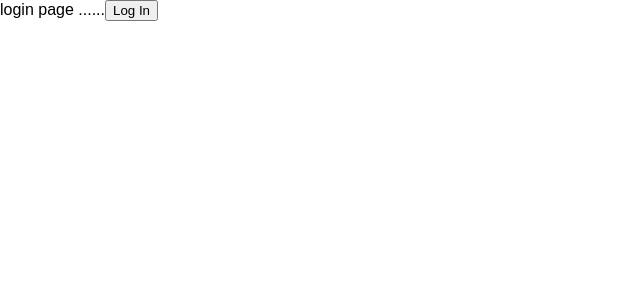
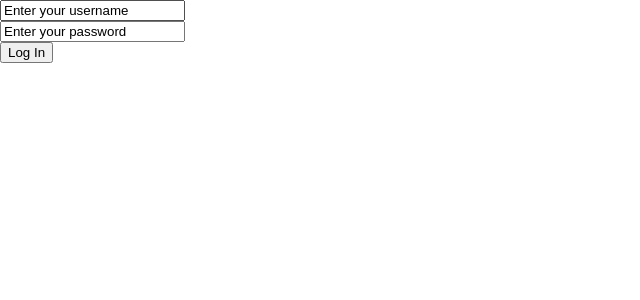
Before and after one commit to amyniovi/React-Movie-Search, a React (Create React App) app: page /login in a window 1280 px wide. Shown: the top 300 px of the page, without its empty margins (0-640 px from the left). Built offline with nearby package versions, Linux system fonts and the light colour scheme.

Commit message:
Sign Out feature implemented using withRouter

```diff
--- a/src/components/pages/homePage.js
+++ b/src/components/pages/homePage.js
@@ -1,7 +1,8 @@
 import React, { Component } from 'react';
 import logo from '../../images/logo.svg';
 import './homePage.css';
-import MovieRow from '../common/movieRow.js'
+import MovieRow from '../common/movieRow.js';
+import {authGreeting as AuthGreeting}  from './loginPage';
 import $ from 'jquery'
 
 class HomePage extends Component {
@@ -46,6 +47,7 @@ class HomePage extends Component {
   render() {
         return (
       <div >
+        <AuthGreeting/>
         <table className="titleBar">
           <tbody>
             <tr>
--- a/src/components/pages/loginPage.js
+++ b/src/components/pages/loginPage.js
@@ -1,14 +1,29 @@
 import React, { Component } from 'react';
-import { Redirect } from 'react-router-dom';
+import { Redirect, withRouter } from 'react-router-dom';
 
   export const fakeAuth = {
     authorized : false,
     authenticate(cb){
         this.authorized =true;
         setTimeout(cb,100);
+    },
+    signOut(cb){
+        this.authorized = false;
+        setTimeout(cb,100);
     }
 
   }
+export const authGreeting = withRouter(({history})=>(
+
+fakeAuth.authorized === true?
+ <p>Welcome Amy <button onClick={()=>{
+   fakeAuth.signOut(history.push('/'));
+    }}>Sign Out</button></p>
+:
+ <p>You have to login to view this page.</p>
+
+));
+
 
 export class LoginPage extends Component {
 
@@ -38,11 +53,12 @@ export class LoginPage extends Component {
             }
 
             return(
+        <div>
+           <div><input type="text" defaultValue="Enter your username"/></div>
+            <div><input type="text" defaultValue="Enter your password"/></div>
+         <div><button onClick={this.login.bind(this)} >Log In</button> </div>
 
-            <div>
-                login page ......
-          <button onClick={this.login.bind(this)} >Log In</button>
-            </div>
+       </div>
 
         );
 
```
